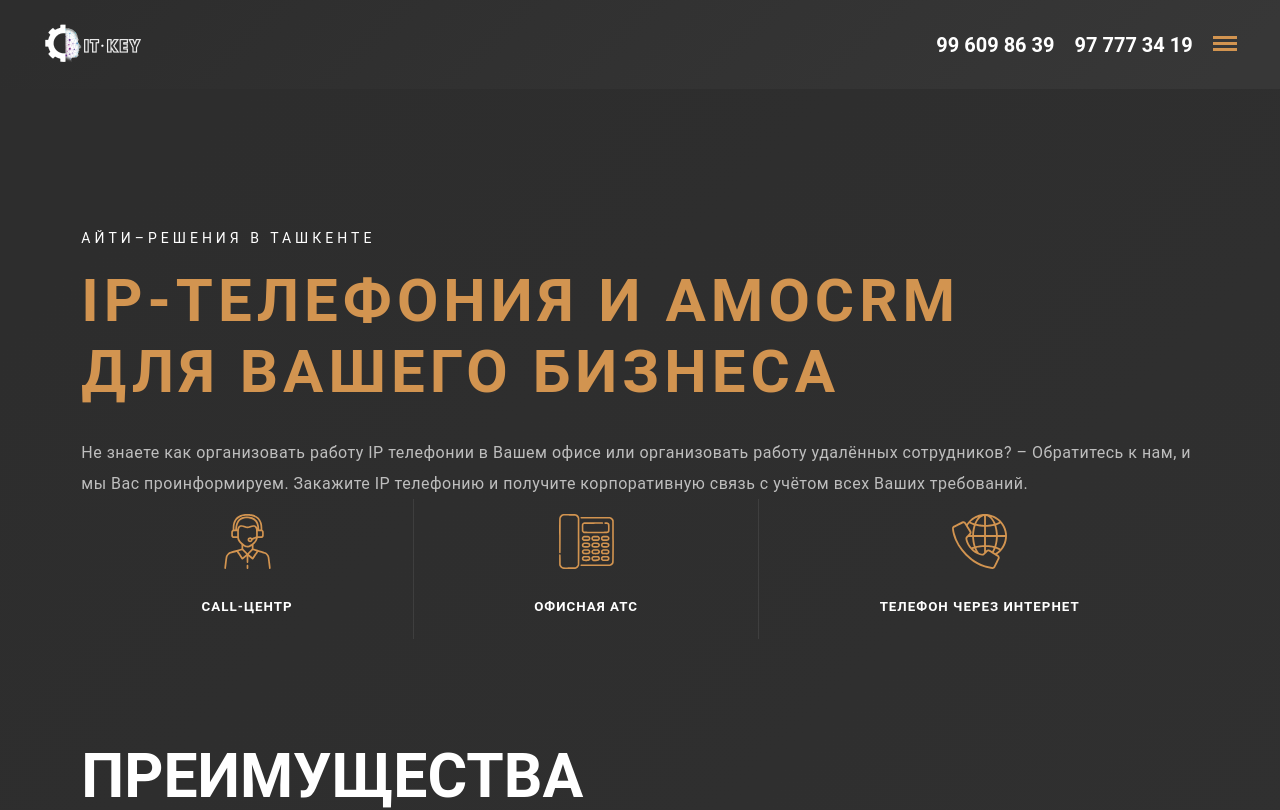
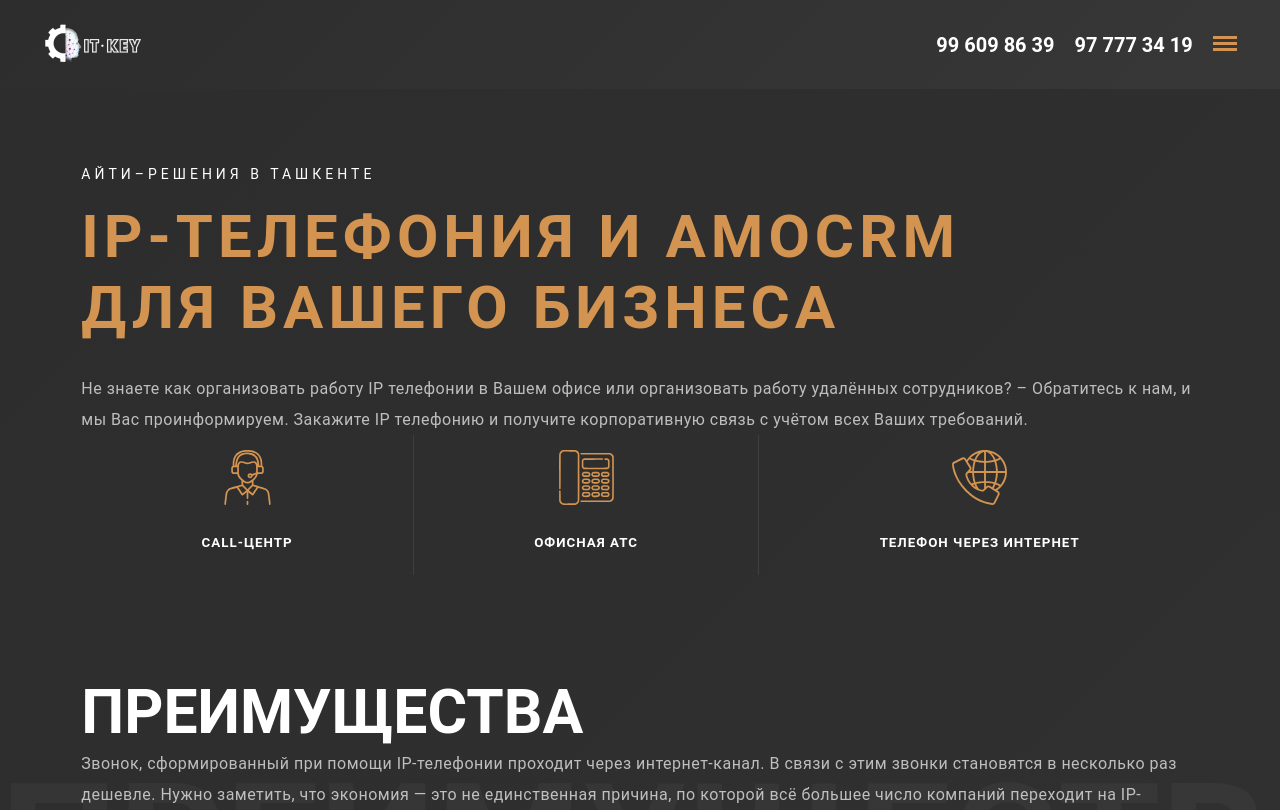
Before and after one commit to Mohammadxoja2005/iptelephony, a React (Vite) app: page / in a window 1280 px wide. Shown: the top 810 px of the page. Built offline with nearby package versions, Linux system fonts and the light colour scheme.

Commit message:
changed padding top of main pahge

```diff
--- a/src/pages/home/index.scss
+++ b/src/pages/home/index.scss
@@ -1817,7 +1817,7 @@
 .page-main {
   position: relative;
   display: flex;
-  padding-top: 10.9375vw;
+  padding-top: 5.9375vw;
 }
 @media screen and (max-width: 1100px) {
   .page-main {
```
